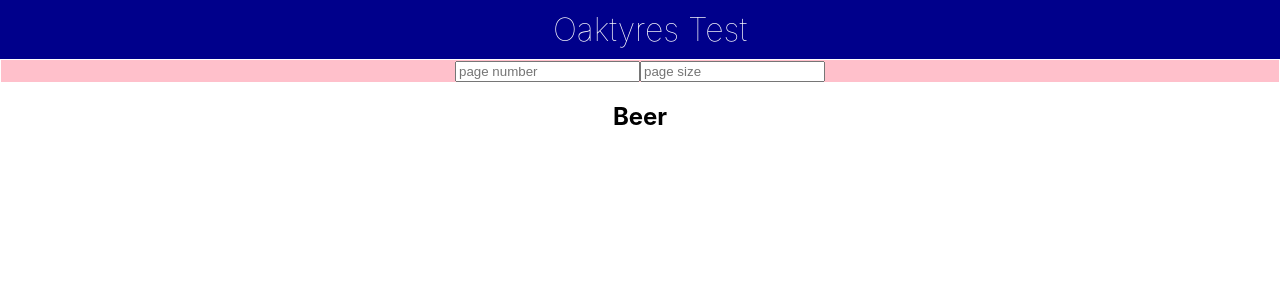
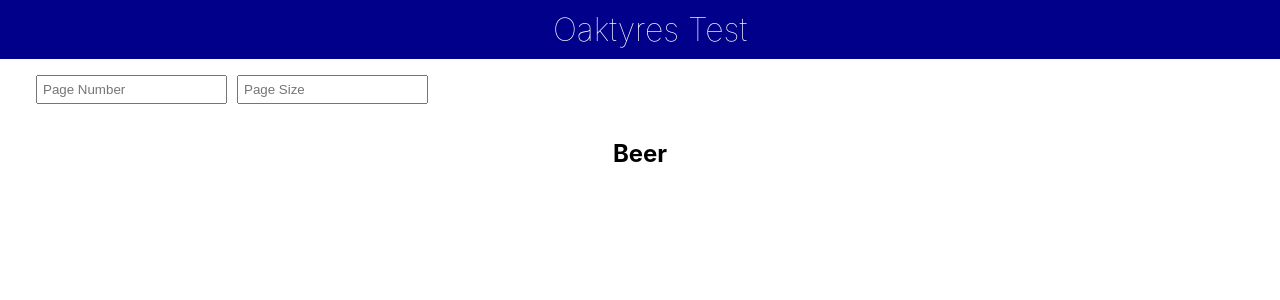
Before and after one commit to CharlieMallon/oaktyers-test, a React (Create React App) app: page / in a window 1280 px wide. Shown: the top 300 px of the page. Built offline with nearby package versions, Linux system fonts and the light colour scheme; no server answers.

Commit message:
paginiation style

```diff
--- a/src/components/Pagination/Pagination.jsx
+++ b/src/components/Pagination/Pagination.jsx
@@ -25,8 +25,8 @@ const Pagination = ({setNumber, setSize}) => {
 
     return (
         <div className={styles.main}>
-            <input id='number' type="number" placeholder="page number" onChange={handleChangeNumber} />
-            <input id='size' type="number" placeholder="page size" onChange={handleChangeSize}/>
+            <input className={styles.input} id='number' type="number" placeholder="Page Number" onChange={handleChangeNumber} />
+            <input className={styles.input} id='size' type="number" placeholder="Page Size" onChange={handleChangeSize}/>
         </div>
     )
 }
--- a/src/components/Pagination/Pagination.module.css
+++ b/src/components/Pagination/Pagination.module.css
@@ -1,3 +1,12 @@
 .main{
-    background-color: pink;
+    width: 100%;
+    padding: 10px;
+    padding-left: 30px;
+    display: flex;
+    align-items: flex-end;
 }
+
+.input{
+    padding: 5px;
+    margin: 5px;
+}
```
